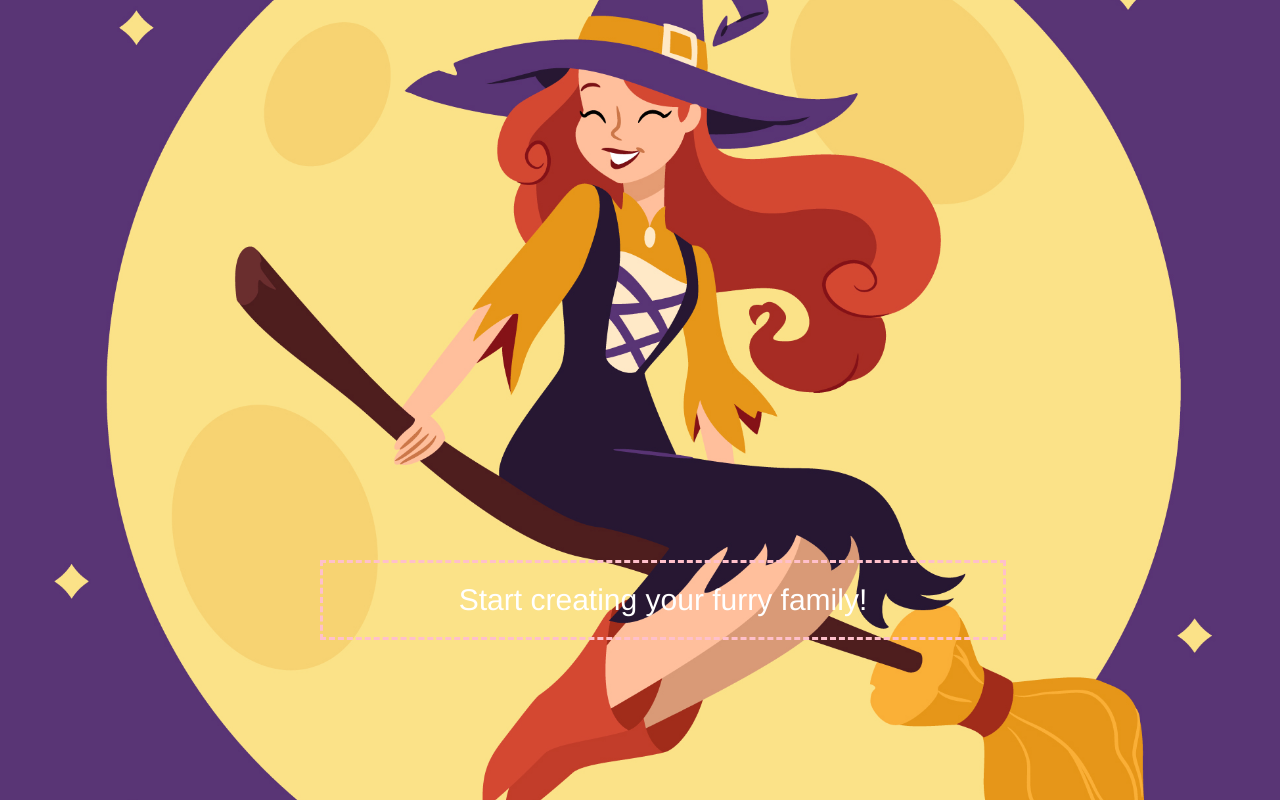
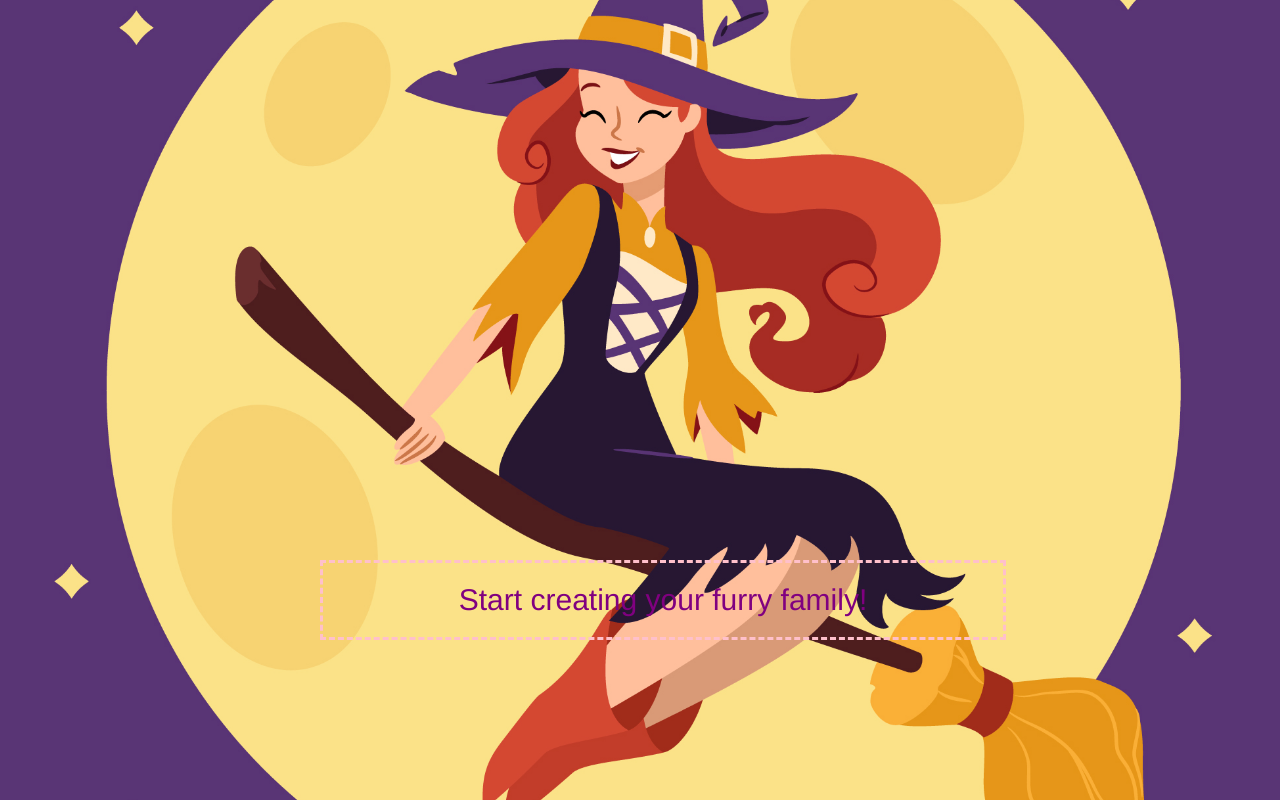
Before and after one commit to madameJeanette/catClicker, a plain HTML site: page public/index.html in a window 1280 px wide. Shown: the top 800 px of the page. Drawn offline with Linux system fonts and the light colour scheme; no server answers.

Commit message:
changed coloring

```diff
--- a/public/main.css
+++ b/public/main.css
@@ -26,7 +26,7 @@ start {
   font-size: 30px;
   border: 3px dashed pink;
   font-family: 'Franklin Gothic Medium', 'Arial Narrow Bold', 'Arial', 'sans-serif';
-  color: white;
+  color: purple;
   padding: 20px;
   position: fixed;
   width: 50%;
@@ -36,7 +36,7 @@ start {
 
 start:hover {
 transition: background-color .5s;
-background-color:rgb(224, 73, 98);
+background-color:pink;
 }
 
 start:active {
```
